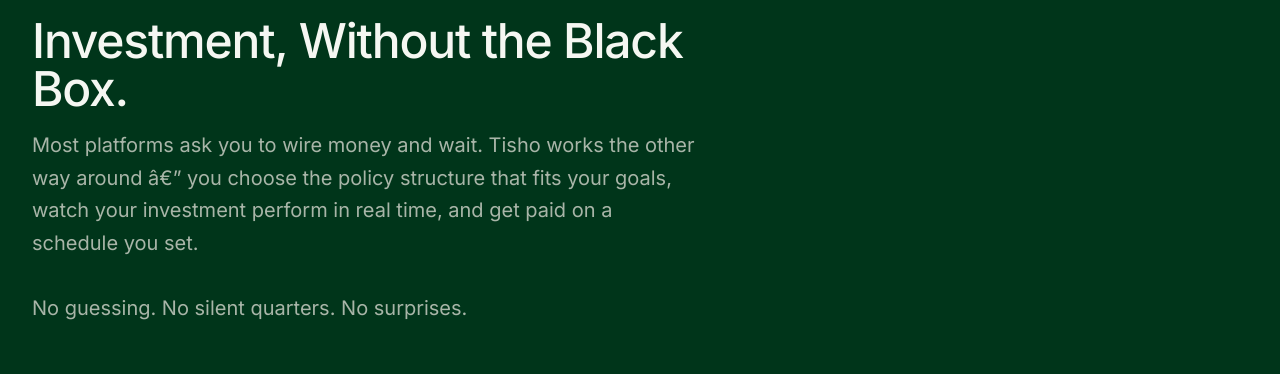
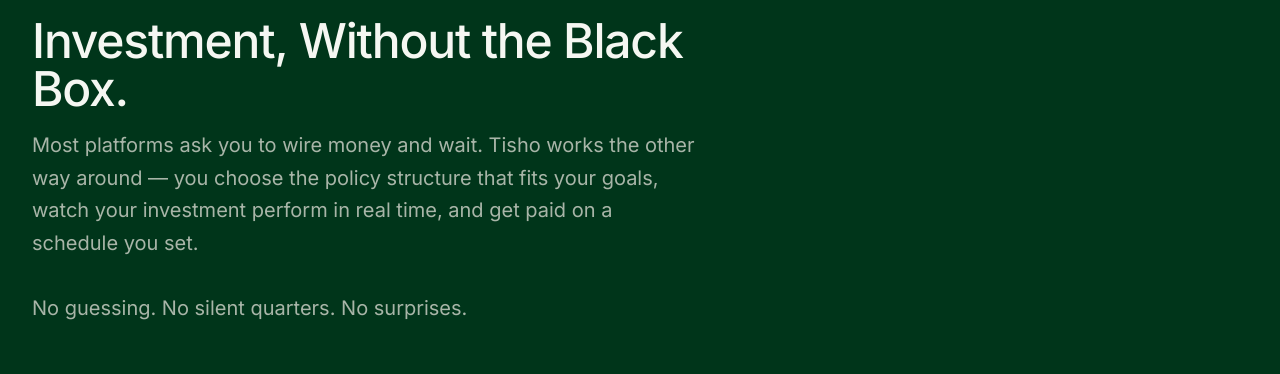
Before and after one commit to zubayerkareem/tishosite, a Next.js app: page / in a window 1280 px wide. Shown: the part 1040-1414 px from the top of the page. Built offline with nearby package versions, Linux system fonts and the light colour scheme.

Commit message:
fix: replace corrupted em dash in USP section
Replaces hardcoded corrupted UTF-8 bytes (â€") with &mdash; HTML entity.

Co-Authored-By: Claude Sonnet 4.6 <noreply@anthropic.com>

```diff
--- a/components/sections/USP.tsx
+++ b/components/sections/USP.tsx
@@ -29,7 +29,7 @@ export function USPSection() {
               description={
                 <>
                   Most platforms ask you to wire money and wait. Tisho works the
-                  other way around â€” you choose the policy structure that fits your
+                  other way around &mdash; you choose the policy structure that fits your
                   goals, watch your investment perform in real time, and get paid on
                   a schedule you set.
                   <br />
```
